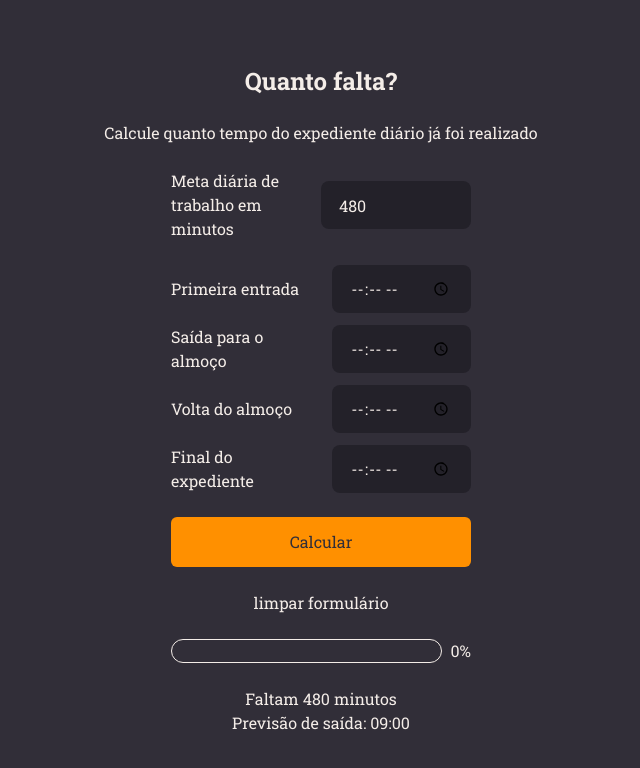
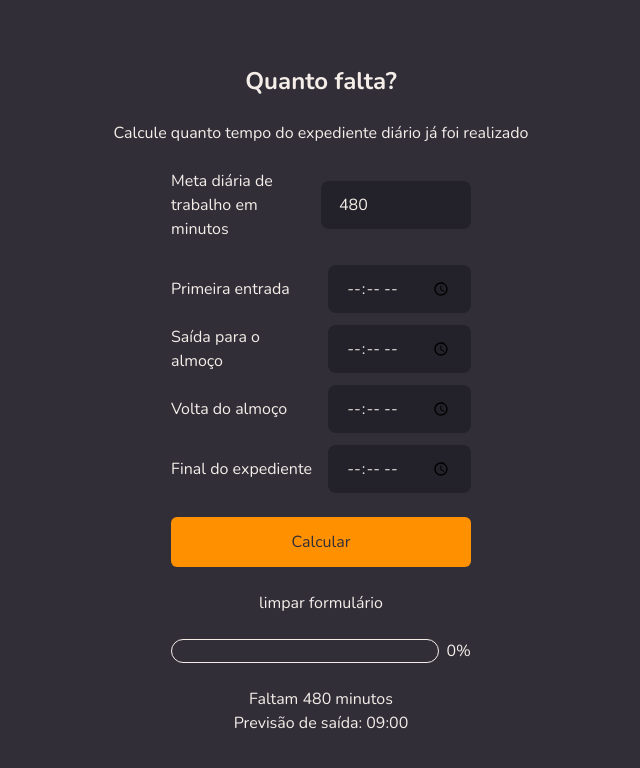
Before and after one commit to hiroyamaguch/quanto-falta, a Next.js app: page / in a window 1280 px wide. Shown: the top 768 px of the page, without its empty margins (319-959 px from the left). Built offline with nearby package versions, Linux system fonts and the light colour scheme.

Commit message:
fix: font error

```diff
--- a/src/app/layout.tsx
+++ b/src/app/layout.tsx
@@ -1,11 +1,12 @@
-import { Roboto_Slab as RobotoSlab } from 'next/font/google'
+import { Nunito } from 'next/font/google'
 import React from 'react'
 
 import './globals.css'
 
-const robotoSlab = RobotoSlab({
+const nunito = Nunito({
   subsets: ['latin'],
-  variable: '--font-roboto-slab'
+  display: 'swap',
+  variable: '--font-nunito'
 })
 
 export const metadata = {
@@ -20,9 +21,7 @@ export default function RootLayout({
 }) {
   return (
     <html lang="pt-BR">
-      <body className={`${robotoSlab.className} bg-gray-600 font-sans text-white-600`}>
-        {children}
-      </body>
+      <body className={`${nunito.variable} bg-gray-600 font-sans text-white-600`}>{children}</body>
     </html>
   )
 }
--- a/tailwind.config.js
+++ b/tailwind.config.js
@@ -9,7 +9,7 @@ module.exports = {
   theme: {
     extend: {
       fontFamily: {
-        sans: 'var(--font-roboto-slab)',
+        sans: ['var(--font-nunito)'],
       },
       colors: {
         input: {
```
